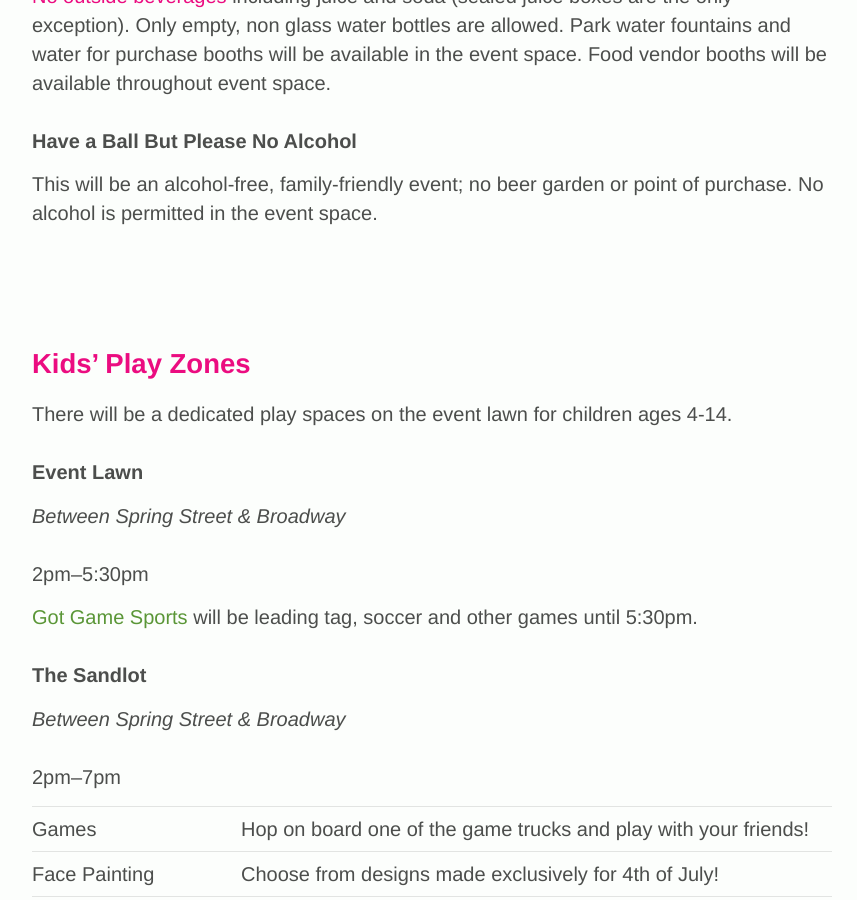
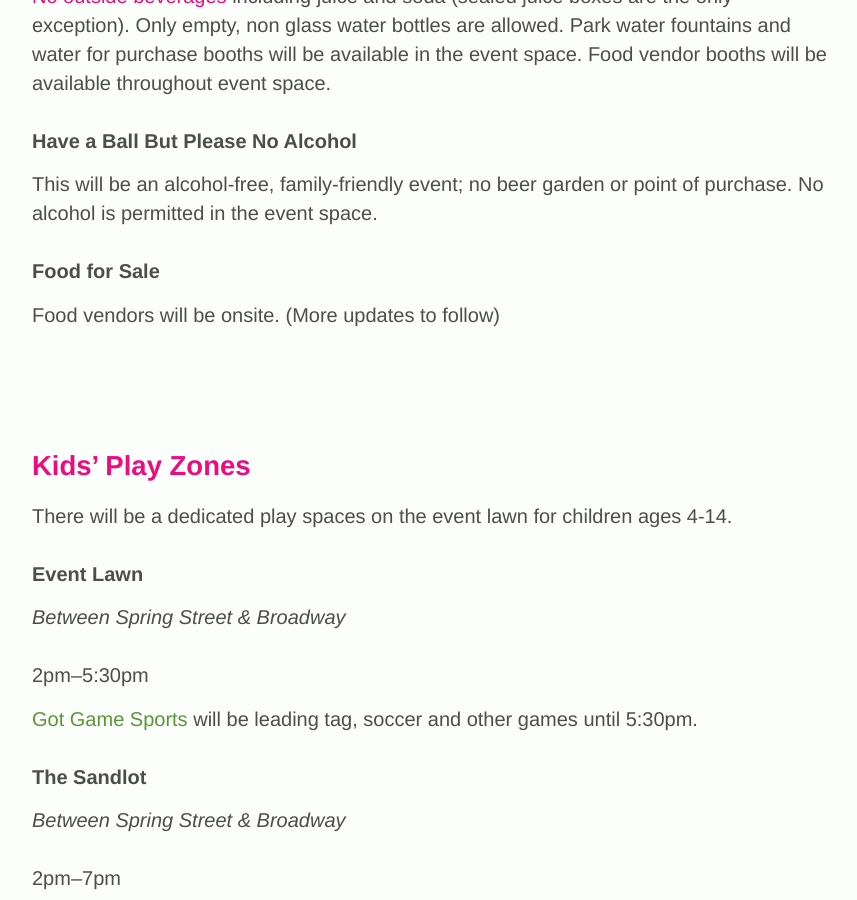
Before and after one commit to grandparkla/july4, a Jekyll site: the page built from index.markdown, in a window 1280 px wide and 900 px high, scrolled down 3711 px. Shown: the whole window, without its empty margins (208-1065 px from the left). Built offline with Jekyll 4.4.1, drawn with Linux system fonts in a browser that asks for light colours.

Commit message:
Add a little information about food vendors.

```diff
--- a/index.markdown
+++ b/index.markdown
@@ -106,6 +106,10 @@ The size of bags and backpacks/totes must be standard backpack size or smaller (
 ### Have a Ball But Please No Alcohol
 
 This will be an alcohol-free, family-friendly event; no beer garden or point of purchase. No alcohol is permitted in the event space.
+
+### Food for Sale
+
+Food vendors will be onsite. (More updates to follow)
 
 
 ## Kids' Play Zones
```
